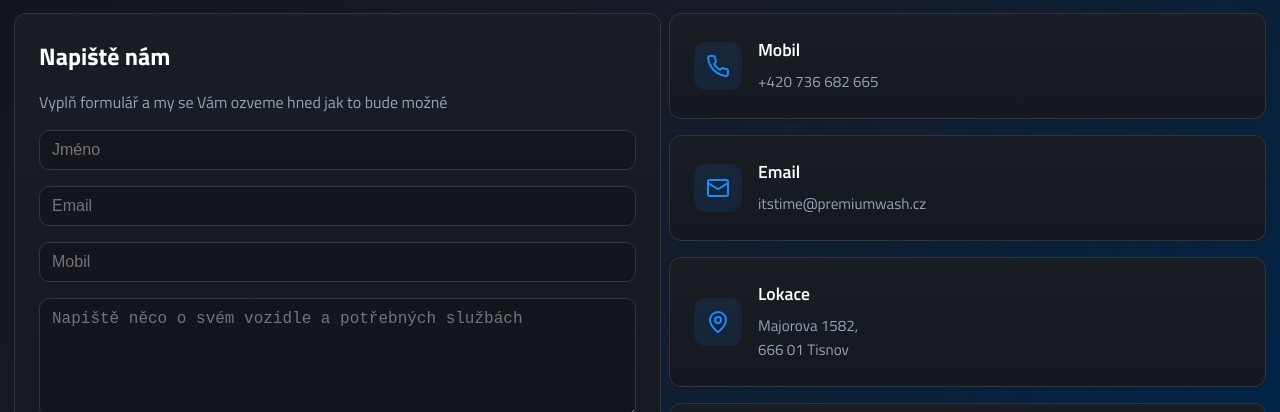
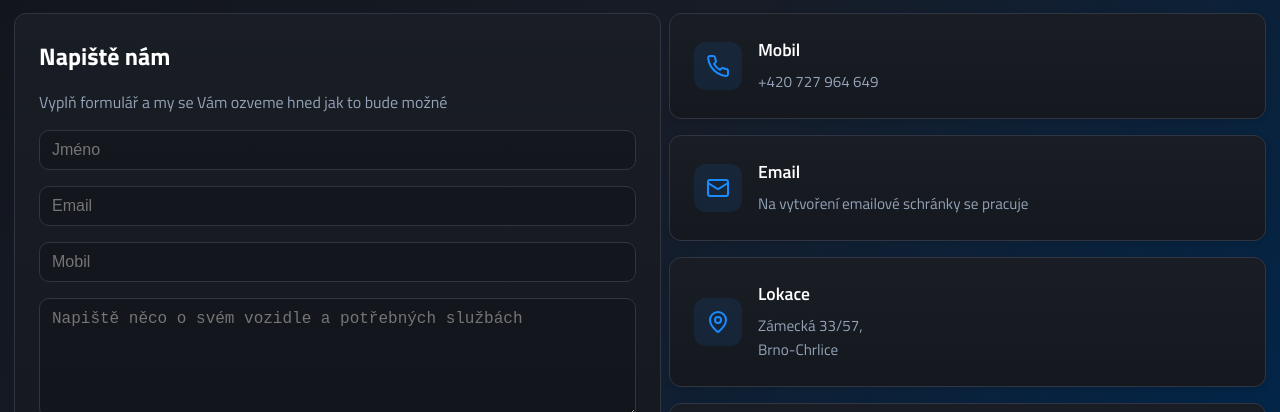
Before and after one commit to xzd3n3k/its_time, a SvelteKit app: page /contacts in a window 1280 px wide. Shown: the part 276-688 px from the top of the page. Built offline with nearby package versions, Linux system fonts and the light colour scheme.

Commit message:
feat(contacts): add contacts

```diff
--- a/src/routes/contacts/+page.svelte
+++ b/src/routes/contacts/+page.svelte
@@ -52,12 +52,12 @@
         </button>
       </div>
       <div class="contact-info">
-        <ContactInfoCard header="Mobil" icon="phone">+420 736 682 665</ContactInfoCard>
-        <ContactInfoCard header="Email" icon="email">itstime@premiumwash.cz</ContactInfoCard>
+        <ContactInfoCard header="Mobil" icon="phone">+420 727 964 649</ContactInfoCard>
+        <ContactInfoCard header="Email" icon="email">Na vytvoření emailové schránky se pracuje</ContactInfoCard>
         <ContactInfoCard header="Lokace" icon="location">
           <div class="address">
-            <span>Majorova 1582,</span>
-            <span>666 01 Tisnov</span>
+            <span>Zámecká 33/57,</span>
+            <span>Brno-Chrlice</span>
           </div>
         </ContactInfoCard>
         <ContactInfoCard header="Otevírací doba">
```
